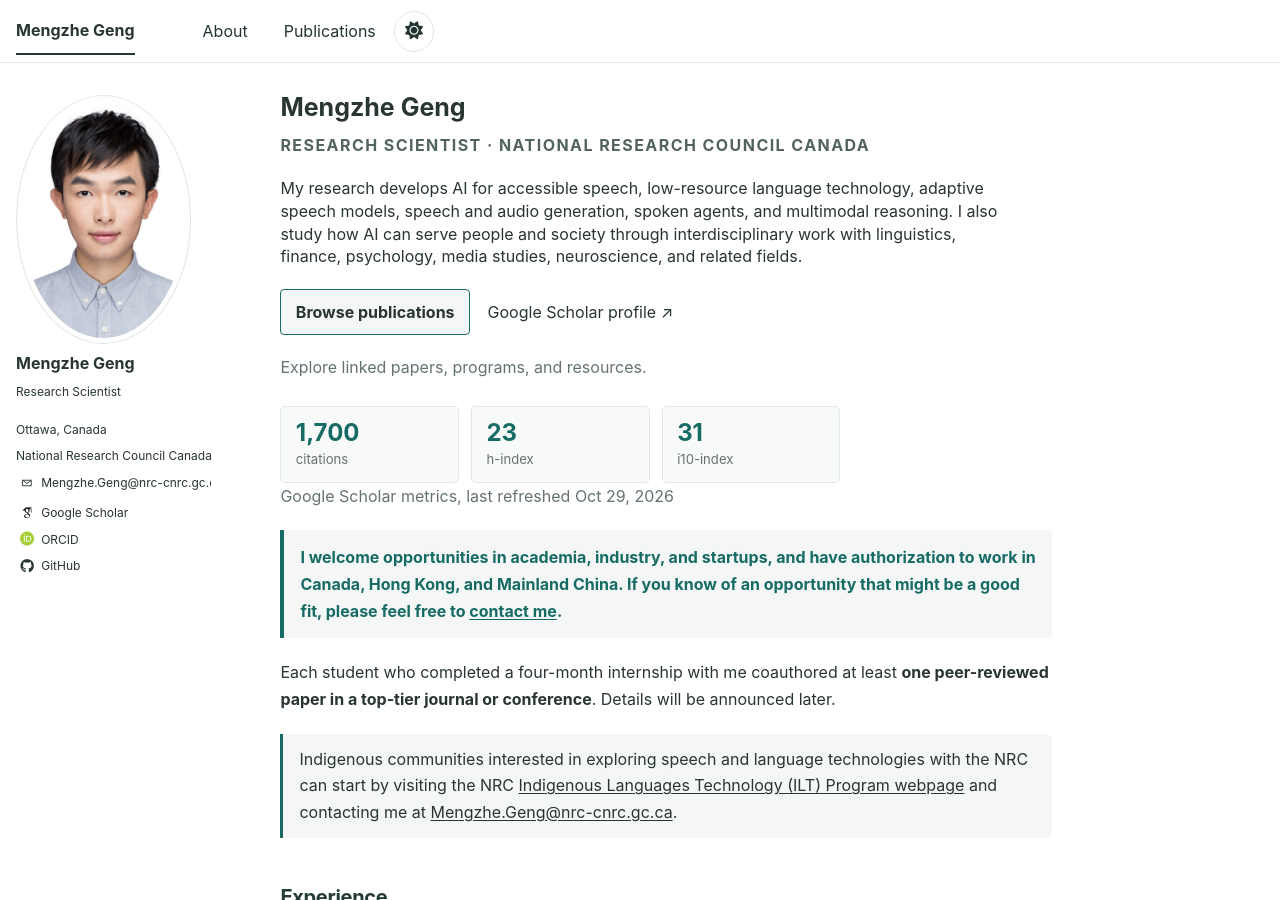
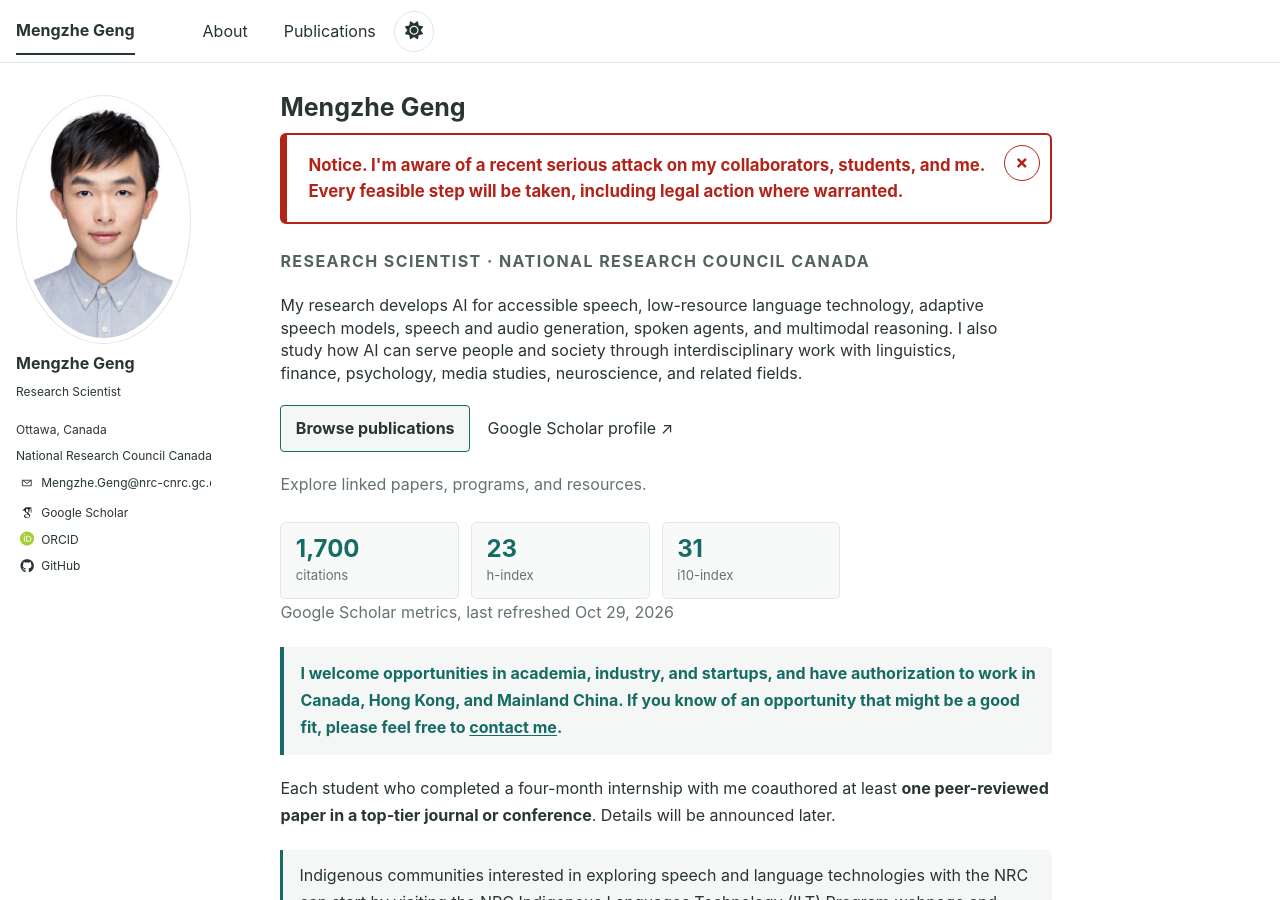
Before and after one commit to MENGZHEGENG/MENGZHEGENG.github.io, a Jekyll site: the page built from _pages/about.md, in a window 1280 px wide and 900 px high. Built offline with Jekyll 4.4.1, drawn with Linux system fonts in a browser that asks for light colours; some web fonts are replaced.

Commit message:
Restore homepage notice banner with updated wording

```diff
--- a/_pages/about.md
+++ b/_pages/about.md
@@ -6,12 +6,12 @@
 description: "Mengzhe Geng is a Research Scientist at the National Research Council Canada, working on speech AI, low-resource language technology, and multimodal AI."
 author_profile: true
 classes: wide
-show_safety_notice: false
+show_safety_notice: true
 ---
 
 {% if page.show_safety_notice %}
 <aside id="safety-notice" class="safety-notice" role="region" aria-label="Safety notice">
-  <p><strong>Notice.</strong> I have zero tolerance for any harassment directed at my collaborators, interns, or me. I will take all appropriate steps to protect those affected, including legal action where warranted.</p>
+  <p><strong>Notice.</strong> I'm aware of a recent serious attack on my collaborators, students, and me. Every feasible step will be taken, including legal action where warranted.</p>
   <button class="safety-notice__close" type="button" aria-label="Dismiss safety notice">×</button>
 </aside>
 <script src="{{ '/assets/js/safety-notice.js' | relative_url }}?v=a748c56" defer></script>
```
